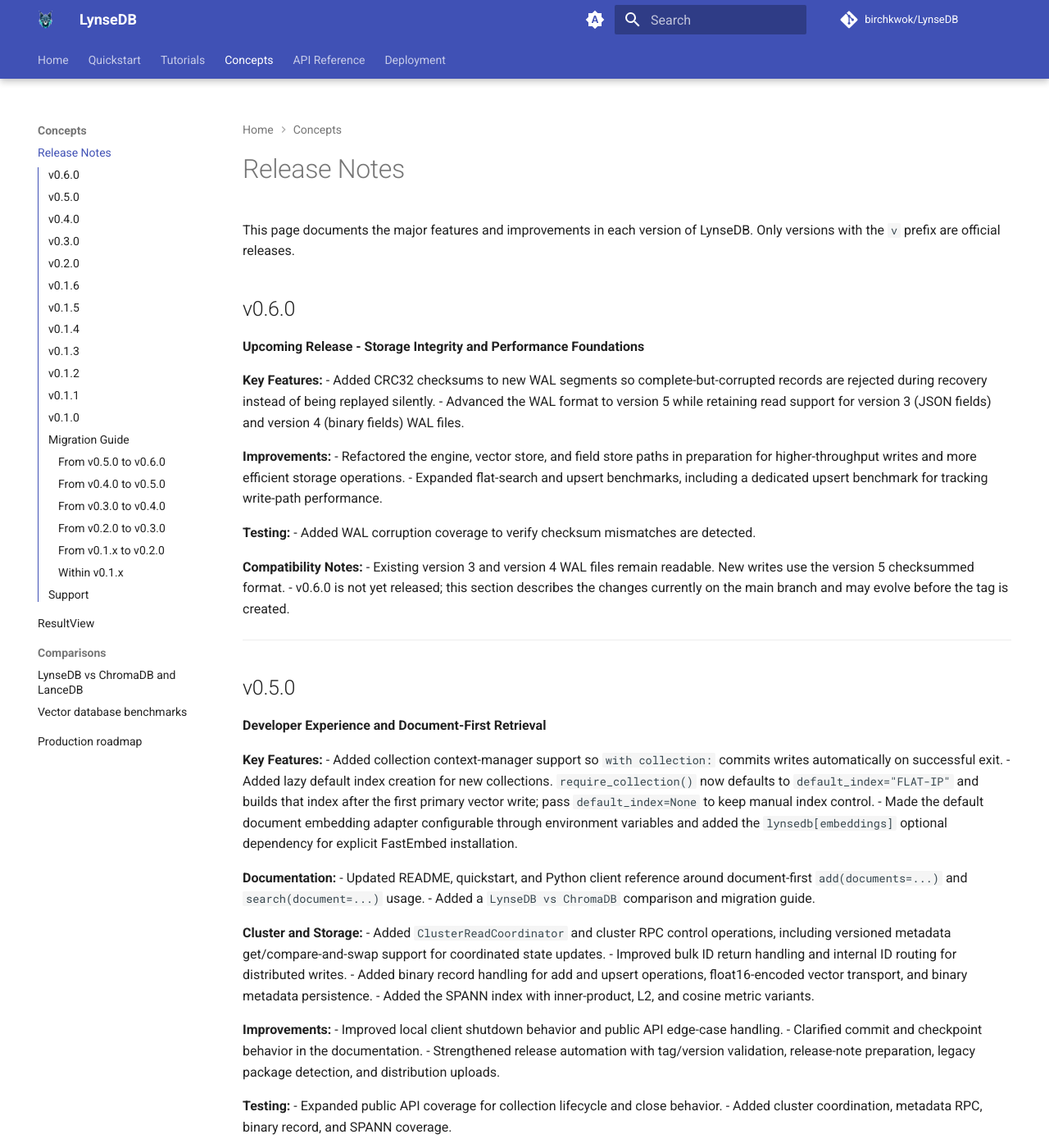
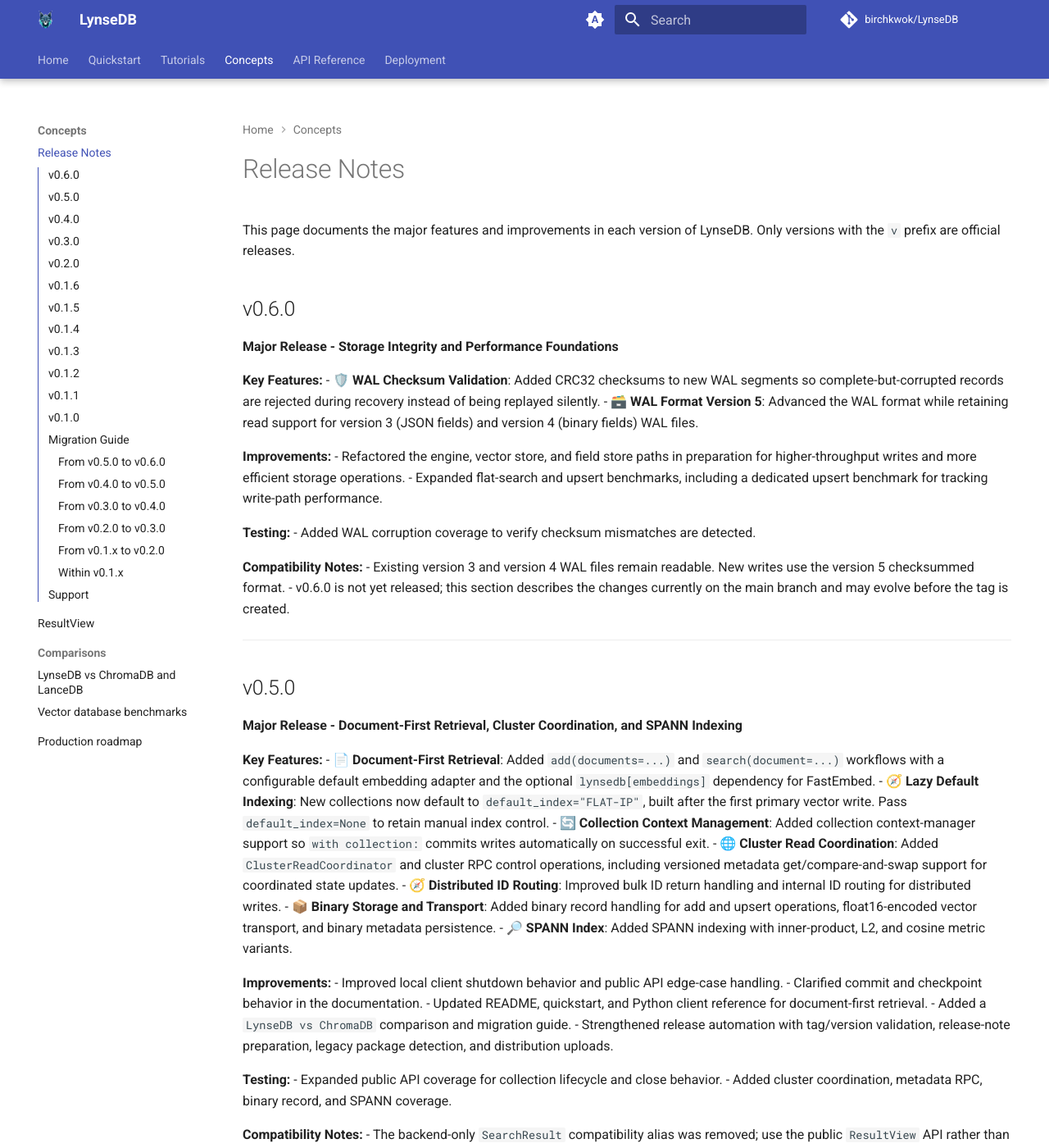
Before and after one commit to BirchKwok/lynsedb, an MkDocs documentation site: the page built from docs/releases.md, in a window 1280 px wide and 1400 px high. Shown: the whole window at 82% size. Built offline with MkDocs 1.6.1 and Material for MkDocs 9.7.7, drawn with Linux system fonts in a browser that asks for light colours; comment, search, counter and statistics services are not loaded; the version menu is left out.

Commit message:
feat: update release notes for v0.6.0 with major features and improvements

```diff
--- a/docs/releases.md
+++ b/docs/releases.md
@@ -4,13 +4,11 @@
 
 ## v0.6.0
 
-**Upcoming Release - Storage Integrity and Performance Foundations**
+**Major Release - Storage Integrity and Performance Foundations**
 
 **Key Features:**
-- Added CRC32 checksums to new WAL segments so complete-but-corrupted records are
-  rejected during recovery instead of being replayed silently.
-- Advanced the WAL format to version 5 while retaining read support for version
-  3 (JSON fields) and version 4 (binary fields) WAL files.
+- 🛡️ **WAL Checksum Validation**: Added CRC32 checksums to new WAL segments so complete-but-corrupted records are rejected during recovery instead of being replayed silently.
+- 🗃️ **WAL Format Version 5**: Advanced the WAL format while retaining read support for version 3 (JSON fields) and version 4 (binary fields) WAL files.
 
 **Improvements:**
 - Refactored the engine, vector store, and field store paths in preparation for
@@ -31,36 +29,22 @@
 
 ## v0.5.0
 
-**Developer Experience and Document-First Retrieval**
+**Major Release - Document-First Retrieval, Cluster Coordination, and SPANN Indexing**
 
 **Key Features:**
-- Added collection context-manager support so `with collection:` commits writes
-  automatically on successful exit.
-- Added lazy default index creation for new collections. `require_collection()`
-  now defaults to `default_index="FLAT-IP"` and builds that index after the
-  first primary vector write; pass `default_index=None` to keep manual index
-  control.
-- Made the default document embedding adapter configurable through environment
-  variables and added the `lynsedb[embeddings]` optional dependency for explicit
-  FastEmbed installation.
-
-**Documentation:**
-- Updated README, quickstart, and Python client reference around document-first
-  `add(documents=...)` and `search(document=...)` usage.
-- Added a `LynseDB vs ChromaDB` comparison and migration guide.
-
-**Cluster and Storage:**
-- Added `ClusterReadCoordinator` and cluster RPC control operations, including
-  versioned metadata get/compare-and-swap support for coordinated state updates.
-- Improved bulk ID return handling and internal ID routing for distributed
-  writes.
-- Added binary record handling for add and upsert operations, float16-encoded
-  vector transport, and binary metadata persistence.
-- Added the SPANN index with inner-product, L2, and cosine metric variants.
+- 📄 **Document-First Retrieval**: Added `add(documents=...)` and `search(document=...)` workflows with a configurable default embedding adapter and the optional `lynsedb[embeddings]` dependency for FastEmbed.
+- 🧭 **Lazy Default Indexing**: New collections now default to `default_index="FLAT-IP"`, built after the first primary vector write. Pass `default_index=None` to retain manual index control.
+- 🔄 **Collection Context Management**: Added collection context-manager support so `with collection:` commits writes automatically on successful exit.
+- 🌐 **Cluster Read Coordination**: Added `ClusterReadCoordinator` and cluster RPC control operations, including versioned metadata get/compare-and-swap support for coordinated state updates.
+- 🧭 **Distributed ID Routing**: Improved bulk ID return handling and internal ID routing for distributed writes.
+- 📦 **Binary Storage and Transport**: Added binary record handling for add and upsert operations, float16-encoded vector transport, and binary metadata persistence.
+- 🔎 **SPANN Index**: Added SPANN indexing with inner-product, L2, and cosine metric variants.
 
 **Improvements:**
 - Improved local client shutdown behavior and public API edge-case handling.
 - Clarified commit and checkpoint behavior in the documentation.
+- Updated README, quickstart, and Python client reference for document-first retrieval.
+- Added a `LynseDB vs ChromaDB` comparison and migration guide.
 - Strengthened release automation with tag/version validation, release-note
   preparation, legacy package detection, and distribution uploads.
 
```
